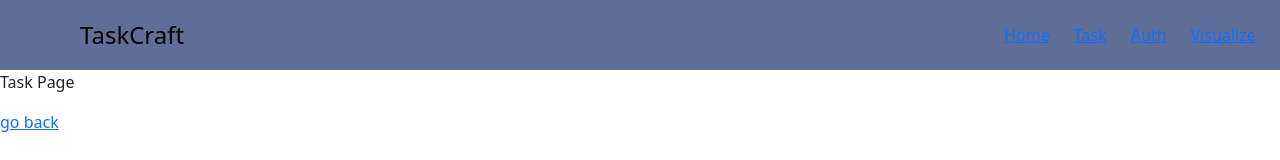
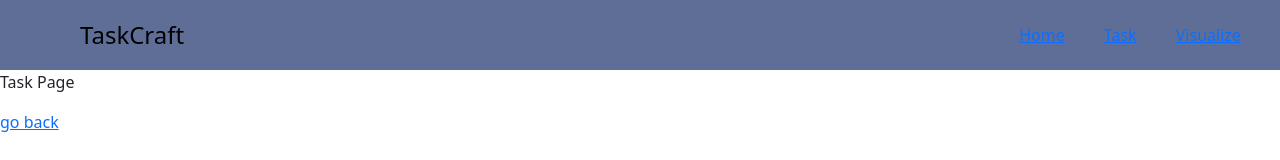
Before and after one commit to Tylermhh/404-day-visualizer-app, a React (Create React App) app in the folder packages/react-frontend/: page /task in a window 1280 px wide. Shown: the top 160 px of the page. Built offline with nearby package versions, Linux system fonts and the light colour scheme.

Commit message:
Updateing te name of anding Nav to be ogin Nav

```diff
--- a/packages/react-frontend/src/components/Nav/LandingNav.tsx
+++ b/packages/react-frontend/src/components/Nav/LoginNav.tsx
@@ -1,6 +1,6 @@
 import React from 'react'
 import styles from './Nav.module.css';
-import { Button, Container, Nav, Navbar} from 'react-bootstrap';
+import { Button, Container, Nav, Navbar, Modal} from 'react-bootstrap';
 import * as data from './links.json'
 
 const linksString = JSON.stringify(data)
--- a/packages/react-frontend/src/components/Nav/links.json
+++ b/packages/react-frontend/src/components/Nav/links.json
@@ -9,10 +9,6 @@
             "href": "/task"
         },
         {
-            "label": "Auth",
-            "href": "/auth"
-        },
-        {
             "label": "Visualize",
             "href": "/visualize"
         }
```
